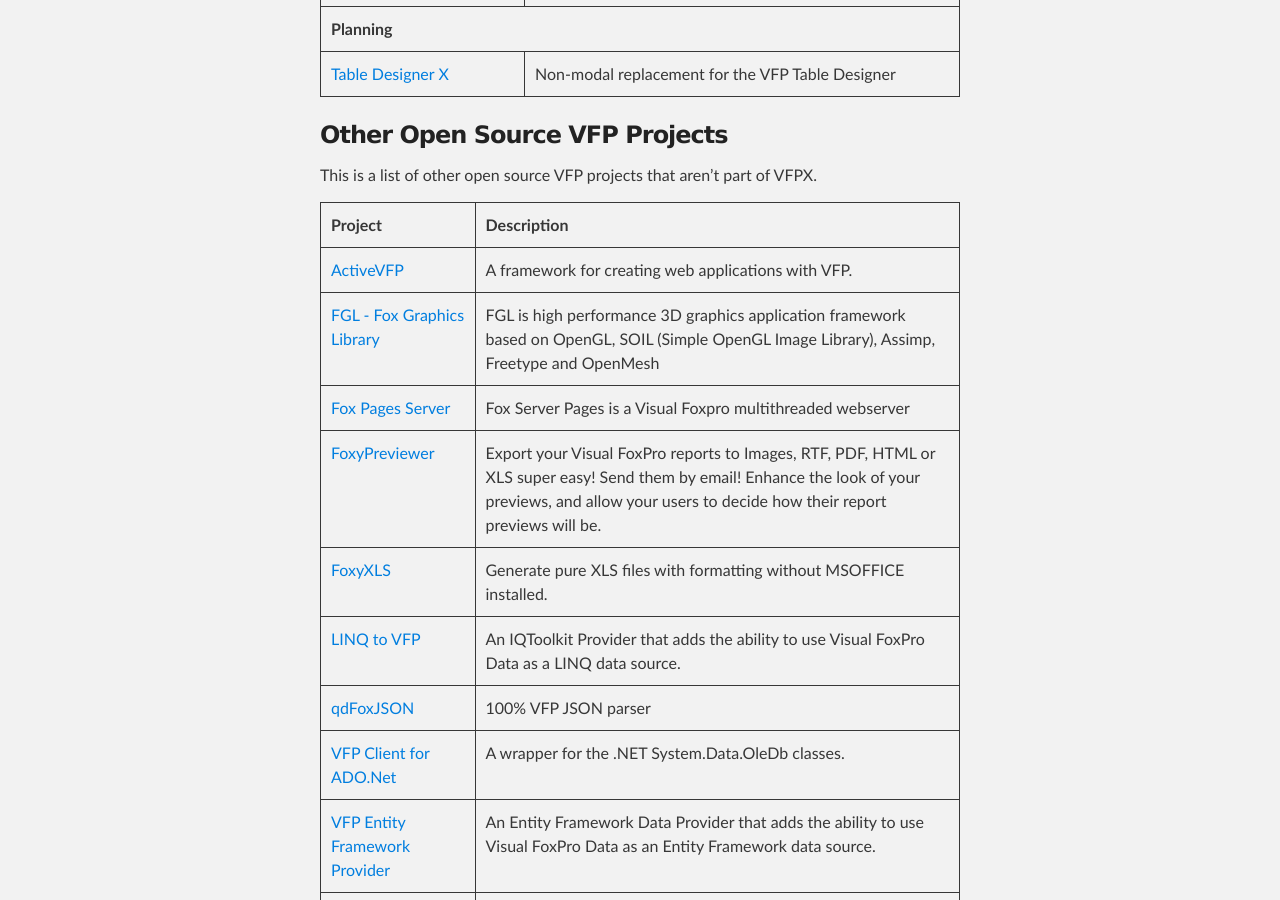
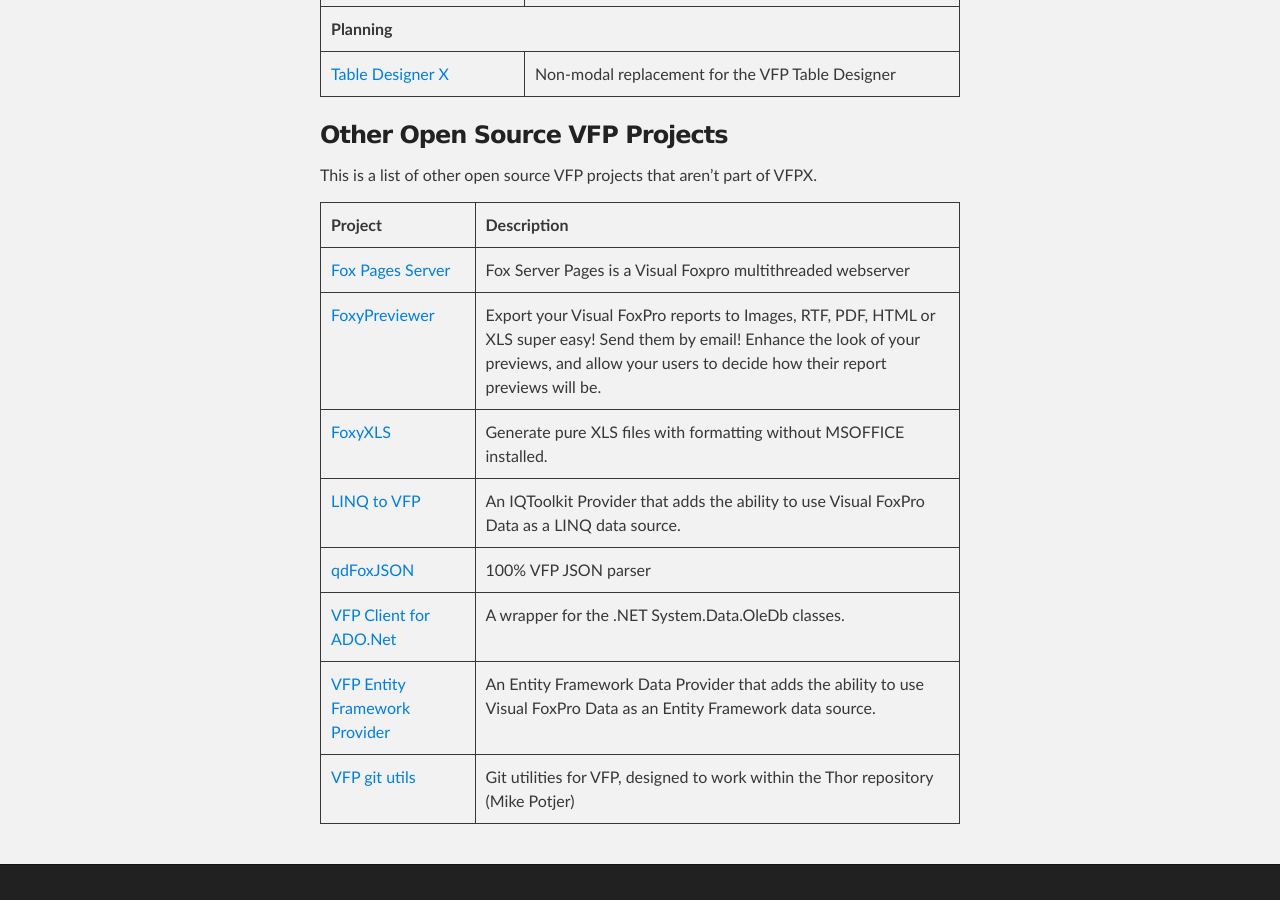
Before and after one commit to VFPX/VFPX.github.io, a Jekyll site: the page built from projects.md, in a window 1280 px wide and 900 px high, scrolled down 5731 px. Built offline with Jekyll 4.4.1, drawn with Linux system fonts in a browser that asks for light colours; our own code applies the rules of GitHub Pages for plain Markdown files.

Commit message:
Removed ActiveVFP and FGL from list because no response from project managers about migrating from CodePlex

```diff
--- a/_data/nonvfpx.json
+++ b/_data/nonvfpx.json
@@ -1,14 +1,4 @@
 [
- {
-   "project": "ActiveVFP",
-   "url": "http://activevfp.codeplex.com",
-   "description": "A framework for creating web applications with VFP."
- },
- {
-   "project": "FGL - Fox Graphics Library",
-   "url": "https://fgl.codeplex.com/",
-   "description": "FGL is high performance 3D graphics application framework based on OpenGL, SOIL (Simple OpenGL Image Library), Assimp, Freetype and OpenMesh",
- },
  {
    "project": "Fox Pages Server",
    "url": "http://foxpages.codeplex.com",
```
